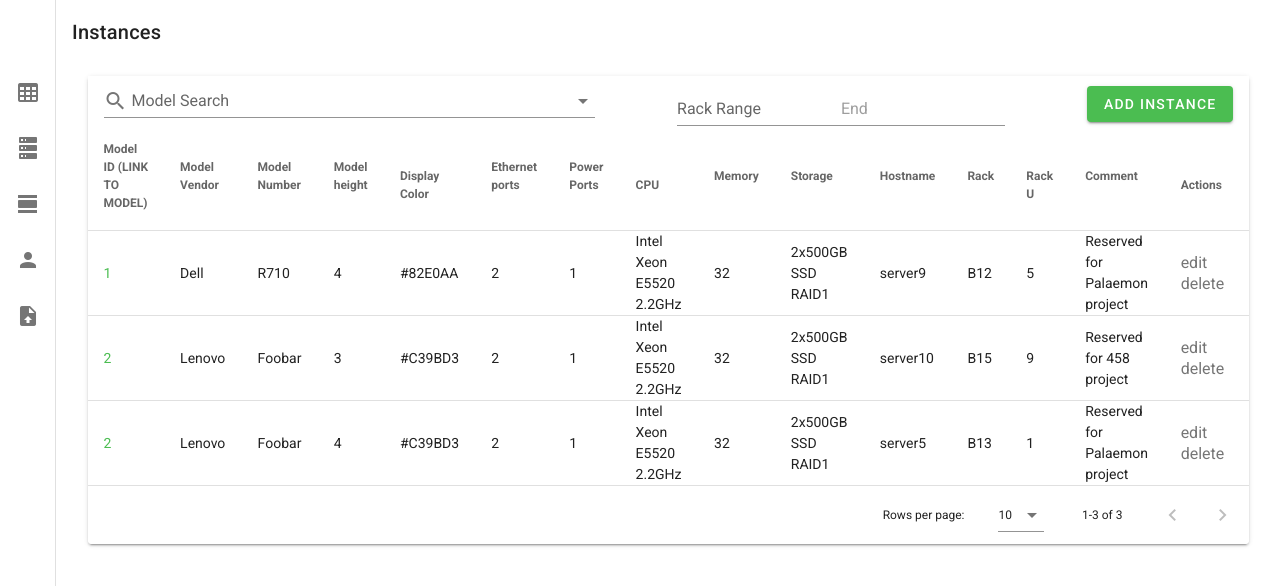
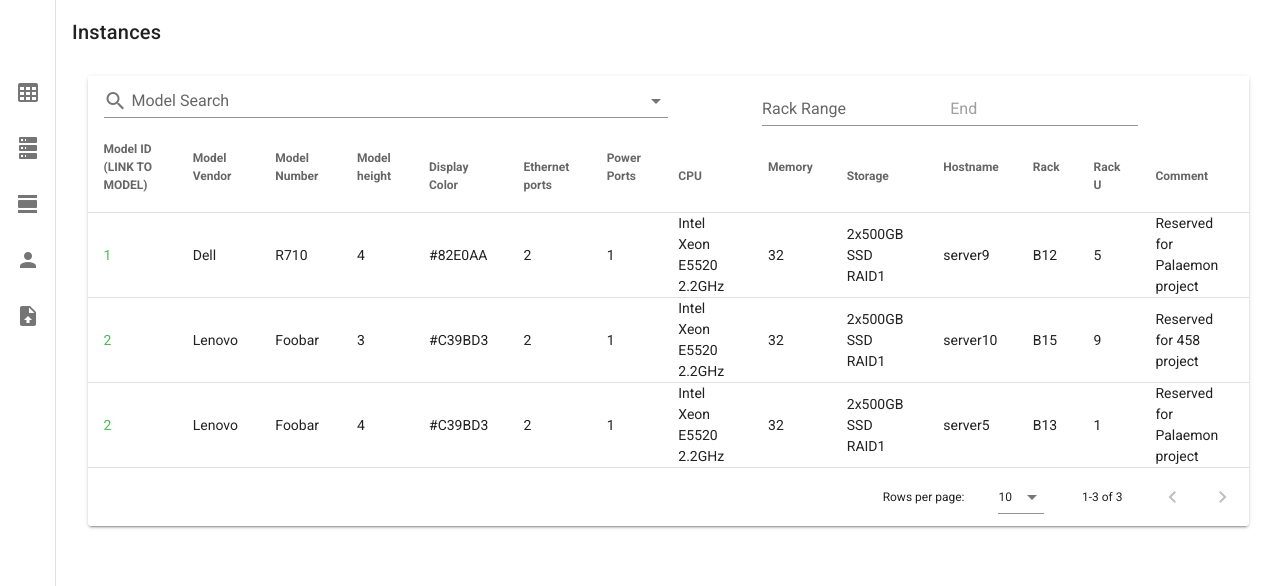
Before and after one commit to brookezkeene/ECE458_ONSO, a Vue app in the folder src/Web.Api/VueClient/: page /Instances in a window 1280 px wide. Shown: the top 586 px of the page. Built offline with nearby package versions, Linux system fonts and the light colour scheme; what vuetify-dialog would draw is missing.

Commit message:
only admin can add, modify, and remove Instances

```diff
--- a/src/Web.Api/VueClient/src/components/Instances.vue
+++ b/src/Web.Api/VueClient/src/components/Instances.vue
@@ -5,7 +5,7 @@
     <v-card>
         <v-spacer></v-spacer>
         <v-data-table
-          :headers="headers"
+          :headers="filteredHeaders"
           :items="instances"
           :search="search"
           multi-sort
@@ -62,7 +62,7 @@
                   <!-- Calls for InstanceDetails and InstanceEdit cards -->
                   <v-dialog v-model="dialog" max-width="500px">
                       <template v-slot:activator="{ on }">
-                          <v-btn color="primary" dark class="mb-2" v-on="on">Add Instance</v-btn>
+                          <v-btn v-if="admin" color="primary" dark class="mb-2" v-on="on">Add Instance</v-btn>
                       </template>
                       <v-card>
                           <instance-edit v-bind:editedItem="editedItem"></instance-edit>'
@@ -120,7 +120,7 @@
     components: {
       InstanceEdit,
     },
-    inject: ['instanceRepository','modelRepository'],
+    inject: ['instanceRepository','modelRepository','auth'],
     data() {
       return {
         // Filter values.
@@ -128,6 +128,7 @@
         endRackValue: '',
         modelFilterValue: '',
 
+        admin: false,
         dialog: false,
         instructionsDialog: false,
         loading: true,
@@ -220,10 +221,16 @@
         },
         deleting: false,
       }},
-      computed: {
-      formTitle () {
-        return this.editedIndex === -1 ? 'New Item' : 'Edit Item'
-      },
+    computed: {
+        formTitle () {
+            return this.editedIndex === -1 ? 'New Item' : 'Edit Item'
+        },
+        isAdmin() {
+            return this.admin === this.auth.isAdmin()
+        },
+        filteredHeaders() {
+            return (this.admin) ? this.headers : this.headers.filter(h => h.text !== "Actions")
+        },
     },
     watch: {
       dialog (val) {
```
